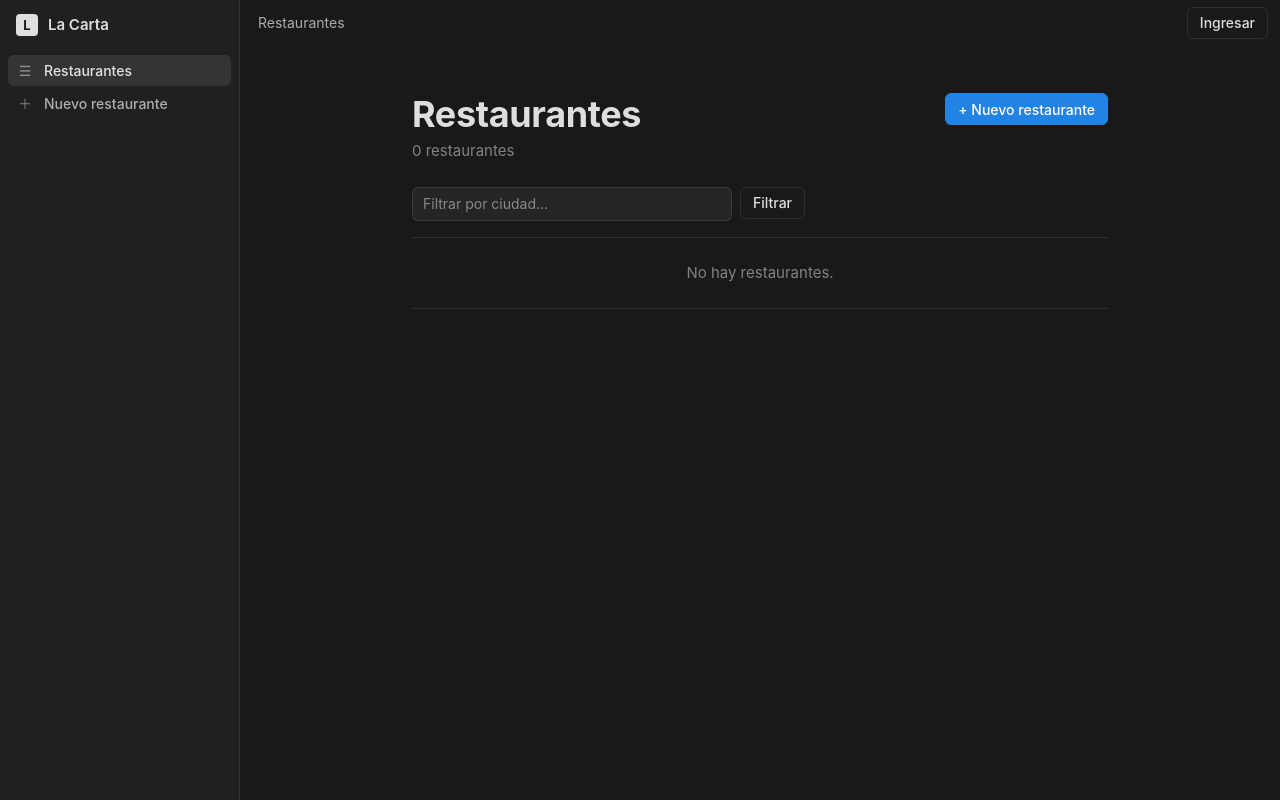
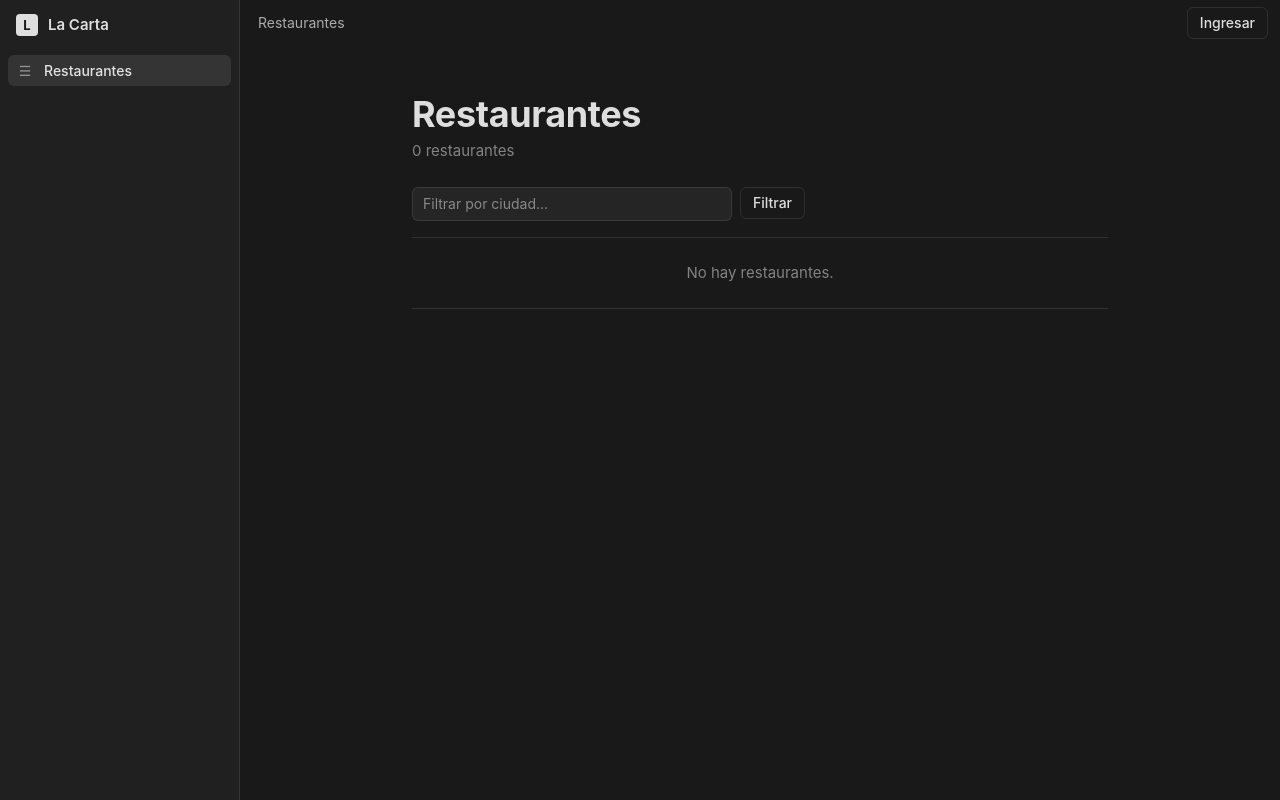
Before and after one commit to catorceno/AW1-LaCarta, a Flask app: page /restaurantes in a window 1280 px wide. Run offline with Flask 3, Linux system fonts and the light colour scheme; data that the repository does not hold is empty; parts of the project's set-up code (start-up, migrations or seed data) failed here and were passed over.

Commit message:
2.1 a 2.5 y 2.7

```diff
--- a/flask/app/routes.py
+++ b/flask/app/routes.py
@@ -3,6 +3,7 @@ from sqlalchemy import func
 
 from .extensions import db
 from .models import Restaurante, Plato
+from .auth import requires_auth
 
 bp = Blueprint("carta", __name__)
 
@@ -37,11 +38,13 @@ def detalle_restaurante(restaurante_id):
     return render_template('restaurantes/detalle.html', restaurante=restaurante, platos=platos)
 
 @bp.route('/restaurantes/crear', methods=['GET'])
-def formulario_crear_restaurante():
+@requires_auth("write:carta")
+def formulario_crear_restaurante(payload):
     return render_template('restaurantes/formulario.html')
 
 @bp.route('/restaurantes/crear', methods=['POST'])
-def crear_restaurante():
+@requires_auth("write:carta")
+def crear_restaurante(payload):
     try:
         restaurante = Restaurante(
         nombre=request.form.get('nombre', '').strip(),
@@ -60,7 +63,8 @@ def crear_restaurante():
     return redirect(url_for('carta.listar_restaurantes'))
 
 @bp.route('/restaurantes/<int:restaurante_id>/editar', methods=['GET', 'POST'])
-def editar_restaurante(restaurante_id):
+@requires_auth("write:carta")
+def editar_restaurante(payload, restaurante_id):
     restaurante = db.get_or_404(Restaurante, restaurante_id)
 
     if request.method == 'GET':
@@ -81,7 +85,8 @@ def editar_restaurante(restaurante_id):
     return redirect(url_for('carta.detalle_restaurante', restaurante_id=restaurante_id))
 
 @bp.route('/restaurantes/<int:restaurante_id>/eliminar', methods=['POST'])
-def eliminar_restaurante(restaurante_id):
+@requires_auth("delete:carta")
+def eliminar_restaurante(payload, restaurante_id):
     restaurante = db.get_or_404(Restaurante, restaurante_id)
 
     try:
@@ -95,7 +100,8 @@ def eliminar_restaurante(restaurante_id):
     return redirect(url_for('carta.listar_restaurantes'))
 
 @bp.route('/restaurantes/<int:restaurante_id>/platos', methods=['POST'])
-def crear_plato(restaurante_id):
+@requires_auth("write:carta")
+def crear_plato(payload, restaurante_id):
     db.get_or_404(Restaurante, restaurante_id)
 
     try:
--- a/flask/app/templates/layout.html
+++ b/flask/app/templates/layout.html
@@ -23,11 +23,14 @@
           <span class="nav-icono" aria-hidden="true">☰</span>
           <span>Restaurantes</span>
         </a>
+
+        {% if current_user and 'write:carta' in current_user.permissions %}
         <a class="nav-item {{ 'activo' if seccion == 'carta.formulario_crear_restaurante' }}"
            href="{{ url_for('carta.formulario_crear_restaurante') }}">
           <span class="nav-icono" aria-hidden="true">＋</span>
           <span>Nuevo restaurante</span>
         </a>
+        {% endif %}
       </nav>
     </aside>
 
--- a/flask/app/templates/restaurantes/index.html
+++ b/flask/app/templates/restaurantes/index.html
@@ -10,7 +10,9 @@
         {{ restaurantes|length }} {{ 'restaurante' if restaurantes|length == 1 else 'restaurantes' }}{% if ciudad %} en "{{ ciudad }}"{% endif %}
       </p>
     </div>
+    {% if current_user and 'write:carta' in current_user.permissions %}
     <a class="boton boton-primario" href="{{ url_for('carta.formulario_crear_restaurante') }}">+ Nuevo restaurante</a>
+    {% endif %}
   </header>
 
   <!-- action: indica a qué URL se envían los datos del form, qué ruta los recibe y los procesa -->
```
Also changed, not shown: flask/app/templates/restaurantes/detalle.html (+7 -0 lines).
